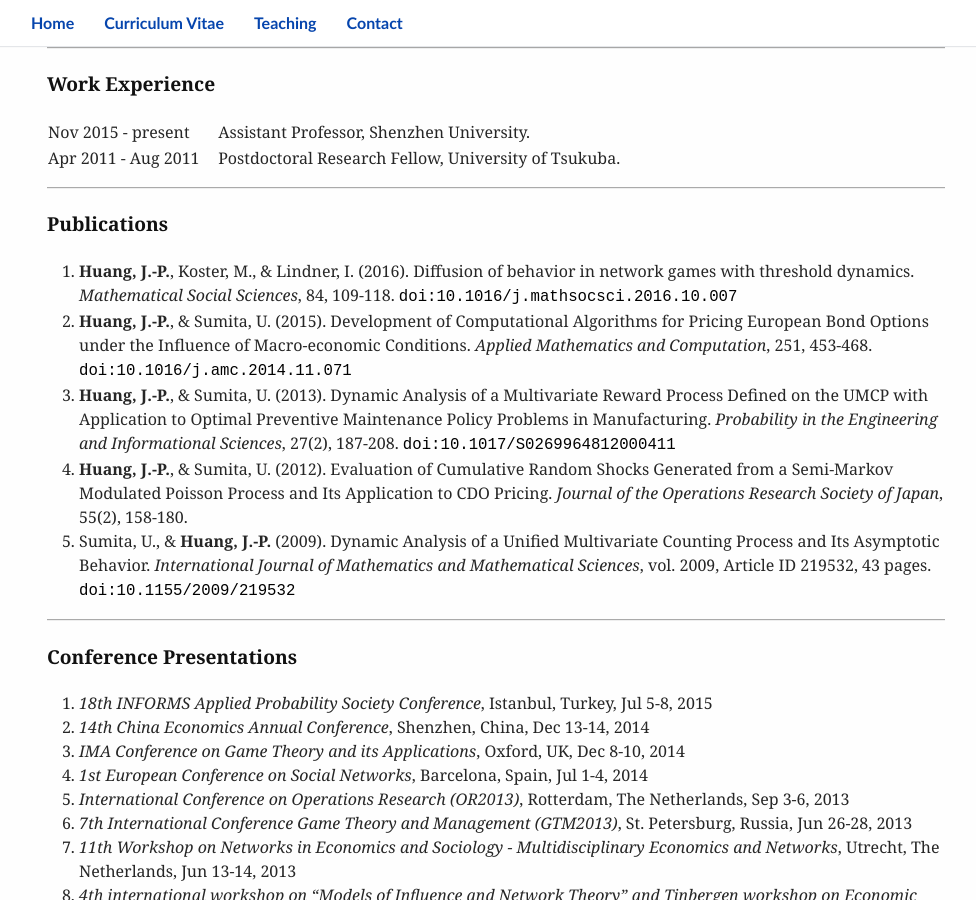
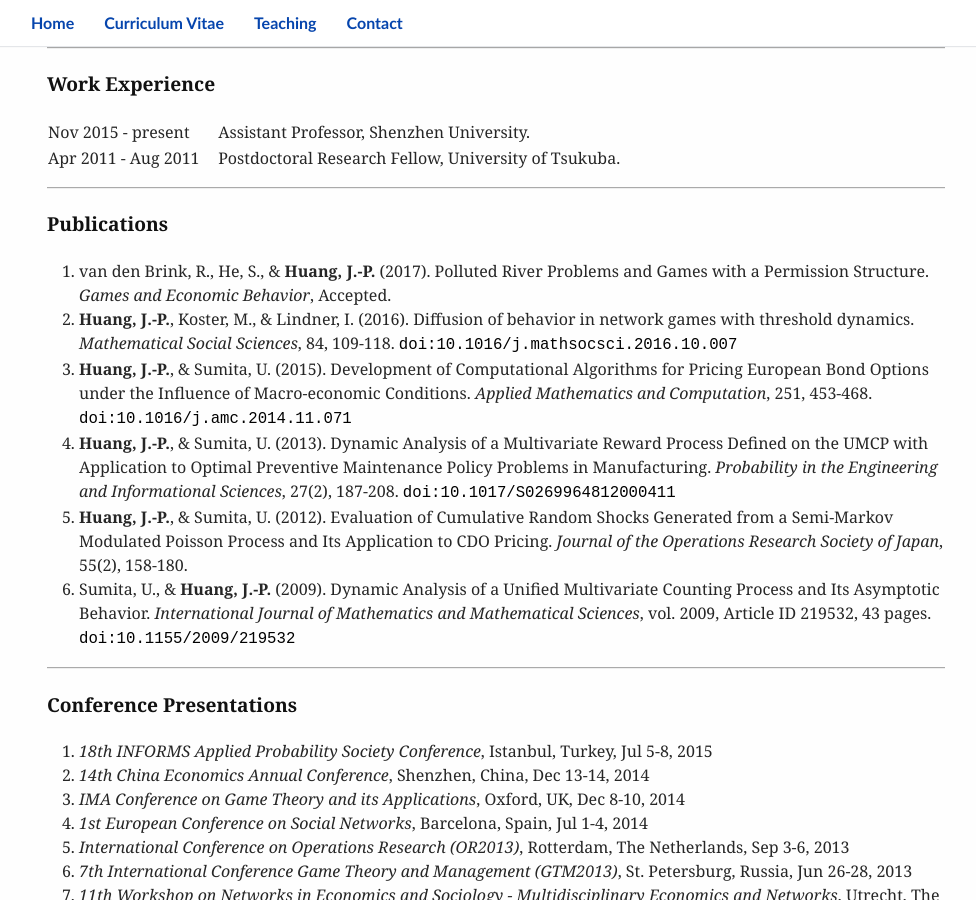
Before and after one commit to huangjp28/huangjp28.github.io, a Jekyll site: the page built from _pages/01_CV.md, in a window 1280 px wide and 900 px high, scrolled down 706 px. Shown: the whole window, without its empty margins (144-1120 px from the left). Built offline with Jekyll 4.4.1, drawn with Linux system fonts in a browser that asks for light colours; some web fonts are replaced.

Commit message:
update 20171010

```diff
--- a/_pages/01_CV.md
+++ b/_pages/01_CV.md
@@ -40,11 +40,12 @@
 ---
 #### Publications
 
-1. **Huang, J.-P.**, Koster, M., & Lindner, I. (2016). Diffusion of behavior in network games with threshold dynamics. *Mathematical Social Sciences*, 84, 109-118. `doi:10.1016/j.mathsocsci.2016.10.007`
-2. **Huang, J.-P.**, & Sumita, U. (2015). Development of Computational Algorithms for Pricing European Bond Options under the Influence of Macro-economic Conditions. *Applied Mathematics and Computation*, 251, 453-468. `doi:10.1016/j.amc.2014.11.071`
-3. **Huang, J.-P.**, & Sumita, U. (2013). Dynamic Analysis of a Multivariate Reward Process Defined on the UMCP with Application to Optimal Preventive Maintenance Policy Problems in Manufacturing. *Probability in the Engineering and Informational Sciences*, 27(2), 187-208. `doi:10.1017/S0269964812000411`
-4. **Huang, J.-P.**, & Sumita, U. (2012). Evaluation of Cumulative Random Shocks Generated from a Semi-Markov Modulated Poisson Process and Its Application to CDO Pricing. *Journal of the Operations Research Society of Japan*, 55(2), 158-180.
-5. Sumita, U., & **Huang, J.-P.** (2009). Dynamic Analysis of a Unified Multivariate Counting Process and Its Asymptotic Behavior. *International Journal of Mathematics and Mathematical Sciences*, vol. 2009, Article ID 219532, 43 pages. `doi:10.1155/2009/219532`
+1. van den Brink, R., He, S., & **Huang, J.-P.** (2017). Polluted River Problems and Games with a Permission Structure. *Games and Economic Behavior*, Accepted.
+2. **Huang, J.-P.**, Koster, M., & Lindner, I. (2016). Diffusion of behavior in network games with threshold dynamics. *Mathematical Social Sciences*, 84, 109-118. `doi:10.1016/j.mathsocsci.2016.10.007`
+3. **Huang, J.-P.**, & Sumita, U. (2015). Development of Computational Algorithms for Pricing European Bond Options under the Influence of Macro-economic Conditions. *Applied Mathematics and Computation*, 251, 453-468. `doi:10.1016/j.amc.2014.11.071`
+4. **Huang, J.-P.**, & Sumita, U. (2013). Dynamic Analysis of a Multivariate Reward Process Defined on the UMCP with Application to Optimal Preventive Maintenance Policy Problems in Manufacturing. *Probability in the Engineering and Informational Sciences*, 27(2), 187-208. `doi:10.1017/S0269964812000411`
+5. **Huang, J.-P.**, & Sumita, U. (2012). Evaluation of Cumulative Random Shocks Generated from a Semi-Markov Modulated Poisson Process and Its Application to CDO Pricing. *Journal of the Operations Research Society of Japan*, 55(2), 158-180.
+6. Sumita, U., & **Huang, J.-P.** (2009). Dynamic Analysis of a Unified Multivariate Counting Process and Its Asymptotic Behavior. *International Journal of Mathematics and Mathematical Sciences*, vol. 2009, Article ID 219532, 43 pages. `doi:10.1155/2009/219532`
 
 ---
 #### Conference Presentations
```
Also changed, not shown: _pages/02_teaching.md (+2 -0 lines), _teaching/01_econometrics.md (+1 -1 lines).
